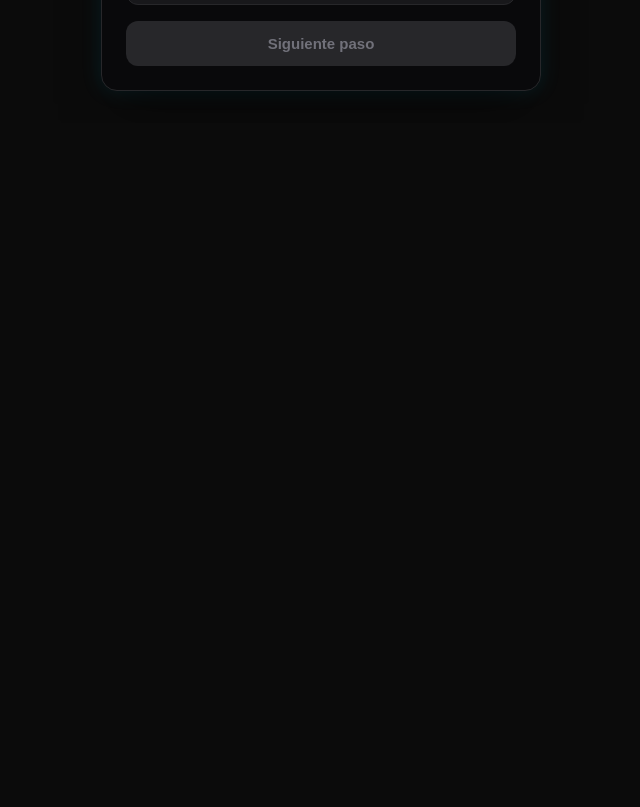
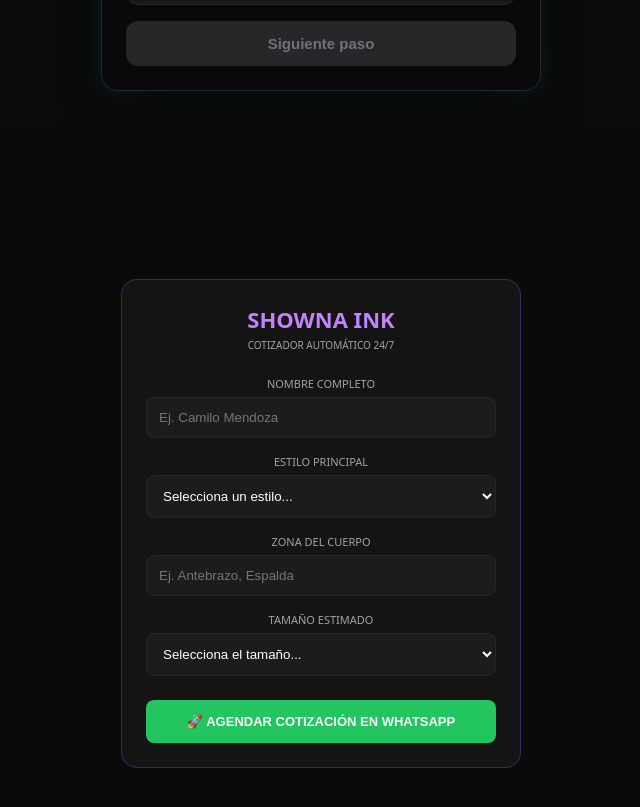
Before and after one commit to BaKai209/master-landing-react, a React (Create React App) app: page / in a window 1280 px wide. Shown: the part 2480-3287 px from the top of the page, without its empty margins (319-959 px from the left). Before the commit the page ends 2603 px from the top, so only its background shows below. Built offline with nearby package versions, Linux system fonts and the light colour scheme; the HTML template or start-up script is replaced by a standard one.

Commit message:
feat: infraestructura cotizador automatico 24/7

```diff
--- a/src/App.js
+++ b/src/App.js
@@ -6,6 +6,7 @@ import Features from './components/features/Features';
 import Analytics from './components/Analitytics/Analytics';
 import Infrastructure from './components/Infrastructure/Infrastructure';
 import PreCalificadorEstetico from './components/PrecalificadorEstetico';
+import CotizadorShowNa from './components/CotizadorExclusive';
 
 function App() {
   return (
@@ -16,7 +17,7 @@ function App() {
       <Analytics />
       <Infrastructure />
       <PreCalificadorEstetico />
-
+      <CotizadorShowNa />
 
     </div>
   );
--- /dev/null
+++ b/src/components/CotizadorExclusive.jsx
@@ -0,0 +1,123 @@
+// snippet-showna-ink-express.js
+// Mora Tech Suite - Alta Ingeniería Digital
+// Componente de enrutamiento optimizado para ShowNa Ink (Fricción Cero)
+
+import React, { useState } from 'react';
+
+export default function CotizadorShowNa() {
+  const [nombre, setNombre] = useState('');
+  const [estilo, setEstilo] = useState('');
+  const [zona, setZona] = useState('');
+  const [tamano, setTamano] = useState('');
+
+  const enviarAWhatsApp = (e) => {
+    e.preventDefault();
+
+    // Canal oficial verificado de ShowNa Ink
+    const TELEFONO = '573027061666';
+
+    // Construcción del string estructurado para el tatuador
+    const textoMensaje = `🔥 ¡Nueva Solicitud de Cotización - ShowNa Ink! 🔥%0A%0A` +
+      `• *Cliente:* ${encodeURIComponent(nombre)}%0A` +
+      `• *Estilo Seleccionado:* [${encodeURIComponent(estilo)}]%0A` +
+      `• *Zona del Cuerpo:* ${encodeURIComponent(zona)}%0A` +
+      `• *Tamaño Proyectado:* ${encodeURIComponent(tamano)}%0A%0A` +
+      `_El cliente se encuentra en espera de confirmación de tarifa y agenda para el abono del turno._`;
+
+    const urlEndpoint = `https://wa.me/${TELEFONO}?text=${textoMensaje}&type=phone_number&app_absent=0`;
+
+    window.open(urlEndpoint, '_blank');
+  };
+
+  return (
+    <div style={{
+      minHeight: '100vh',
+      backgroundColor: '#0a0a0a',
+      color: '#ffffff',
+      display: 'flex',
+      flexDirection: 'column',
+      alignItems: 'center',
+      justifyContent: 'center',
+      padding: '20px',
+      fontFamily: 'system-ui, sans-serif'
+    }}>
+      <div style={{
+        width: '100%',
+        maxWidth: '400px',
+        backgroundColor: '#141414',
+        border: '1px solid rgba(147, 51, 234, 0.4)',
+        borderRadius: '16px',
+        padding: '24px',
+        boxSizing: 'border-box'
+      }}>
+        <div style={{ textAlign: 'center', marginBottom: '24px' }}>
+          <h2 style={{ color: '#c084fc', margin: '0 0 4px 0', fontSize: '22px', fontWeight: '800' }}>SHOWNA INK</h2>
+          <p style={{ color: '#a3a3a3', margin: 0, fontSize: '10px', tracking: '1px' }}>COTIZADOR AUTOMÁTICO 24/7</p>
+        </div>
+
+        <form onSubmit={enviarAWhatsApp} style={{ display: 'flex', flexDirection: 'column', gap: '16px' }}>
+          <div>
+            <label style={{ display: 'block', fontSize: '11px', color: '#a3a3a3', marginBottom: '6px' }}>NOMBRE COMPLETO</label>
+            <input
+              type="text"
+              required
+              placeholder="Ej. Camilo Mendoza"
+              value={nombre}
+              onChange={(e) => setNombre(e.target.value)}
+              style={{ width: '100%', padding: '12px', backgroundColor: '#1c1c1c', border: '1px solid #262626', borderRadius: '8px', color: '#fff', outline: 'none', boxSizing: 'border-box' }}
+            />
+          </div>
+
+          <div>
+            <label style={{ display: 'block', fontSize: '11px', color: '#a3a3a3', marginBottom: '6px' }}>ESTILO PRINCIPAL</label>
+            <select
+              required
+              value={estilo}
+              onChange={(e) => setEstilo(e.target.value)}
+              style={{ width: '100%', padding: '12px', backgroundColor: '#1c1c1c', border: '1px solid #262626', borderRadius: '8px', color: '#fff', outline: 'none', boxSizing: 'border-box' }}
+            >
+              <option value="">Selecciona un estilo...</option>
+              <option value="Realismo Sombreado / Color">Realismo Sombreado / Color</option>
+              <option value="Blackwork / Coberturas">Blackwork / Coberturas</option>
+              <option value="Línea Fina / Minimalista">Línea Fina / Minimalista</option>
+            </select>
+          </div>
+
+          <div>
+            <label style={{ display: 'block', fontSize: '11px', color: '#a3a3a3', marginBottom: '6px' }}>ZONA DEL CUERPO</label>
+            <input
+              type="text"
+              required
+              placeholder="Ej. Antebrazo, Espalda"
+              value={zona}
+              onChange={(e) => setZona(e.target.value)}
+              style={{ width: '100%', padding: '12px', backgroundColor: '#1c1c1c', border: '1px solid #262626', borderRadius: '8px', color: '#fff', outline: 'none', boxSizing: 'border-box' }}
+            />
+          </div>
+
+          <div>
+            <label style={{ display: 'block', fontSize: '11px', color: '#a3a3a3', marginBottom: '6px' }}>TAMAÑO ESTIMADO</label>
+            <select
+              required
+              value={tamano}
+              onChange={(e) => setTamano(e.target.value)}
+              style={{ width: '100%', padding: '12px', backgroundColor: '#1c1c1c', border: '1px solid #262626', borderRadius: '8px', color: '#fff', outline: 'none', boxSizing: 'border-box' }}
+            >
+              <option value="">Selecciona el tamaño...</option>
+              <option value="Pequeño (1-5 cm)">Pequeño (1-5 cm)</option>
+              <option value="Mediano (6-15 cm)">Mediano (6-15 cm)</option>
+              <option value="Grande (Más de 16 cm)">Grande (Más de 16 cm)</option>
+            </select>
+          </div>
+
+          <button
+            type="submit"
+            style={{ width: '100%', padding: '14px', backgroundColor: '#22c55e', color: '#fff', border: 'none', borderRadius: '8px', fontWeight: '700', fontSize: '13px', cursor: 'pointer', marginTop: '8px' }}
+          >
+            🚀 AGENDAR COTIZACIÓN EN WHATSAPP
+          </button>
+        </form>
+      </div>
+    </div>
+  );
+}
--- a/src/components/PrecalificadorEstetico.jsx
+++ b/src/components/PrecalificadorEstetico.jsx
@@ -31,9 +31,10 @@ export default function PreCalificadorEstetico() {
   const handleNext = () => setStep((prev) => prev + 1);
   const handleBack = () => setStep((prev) => prev - 1);
 
-  const enviarAWhatsApp = () => {
+   const enviarAWhatsApp = () => {
     // Número simulado de la administración de la clínica
     const telefonoClinica = '573026668432';
+
     const mensaje = `Hola, quiero confirmar mi prioridad de agenda.\n\n` +
       `*Paciente:* ${userData.nombre}\n` +
       `*Enfoque Clínico:* ${userData.zona.toUpperCase()}\n` +
@@ -42,8 +43,11 @@ export default function PreCalificadorEstetico() {
       `_Enviado desde el Módulo de Pre-calificación Express de Mora Tech Suite_`;
 
     const url = `https://wa.me/${telefonoClinica}?text=${encodeURIComponent(mensaje)}`;
-    window.open(url, '_blank');
+
+    // 🔥 OPTIMIZACIÓN 0.1%: Redirección en la misma pestaña para evadir bloqueadores de pop-ups en móvil
+    window.location.href = url;
   };
+
 
 
   const styles = {
```
Also changed, not shown: 1 other file (tests, documents, lock files or other folders).
